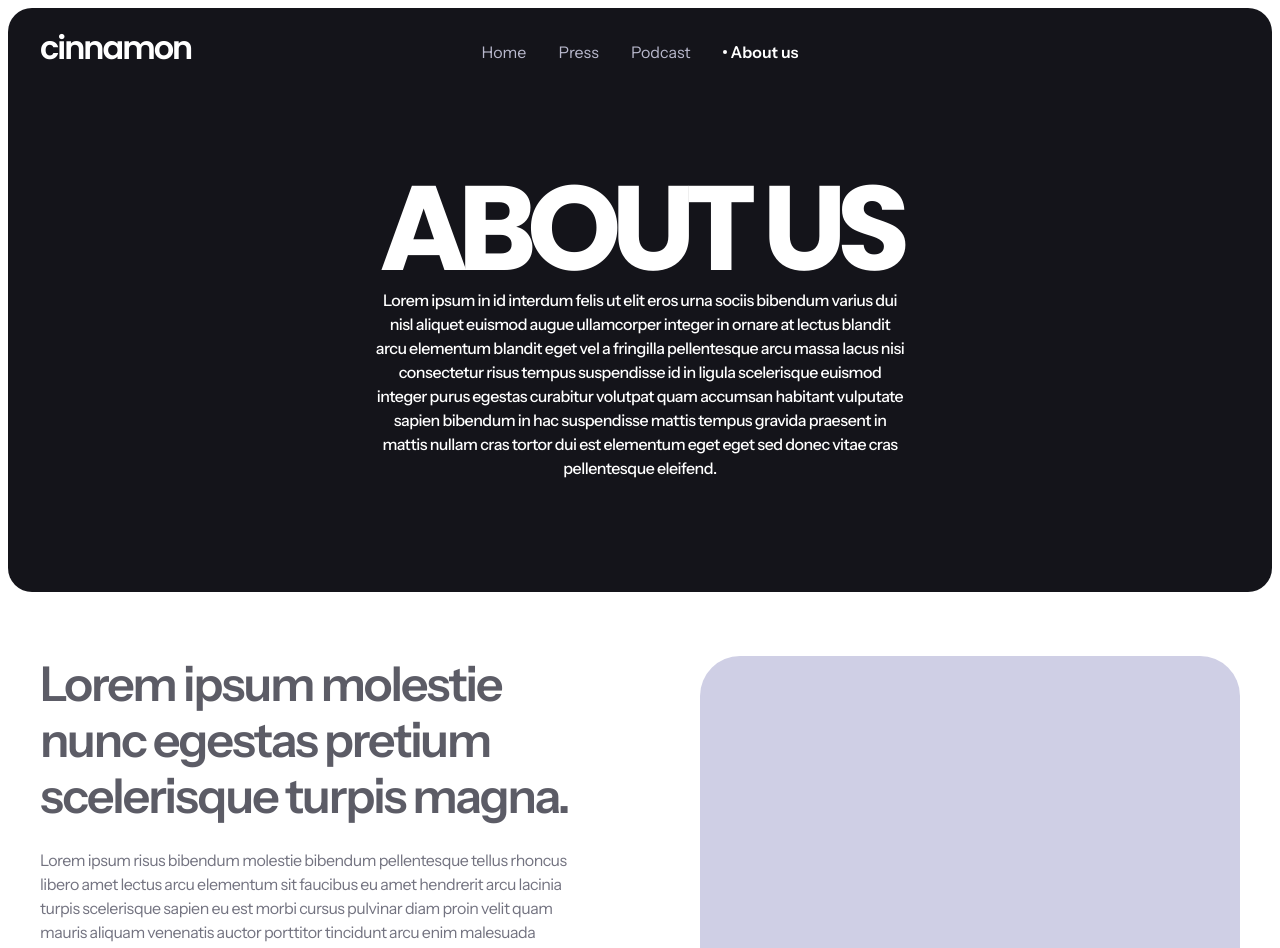
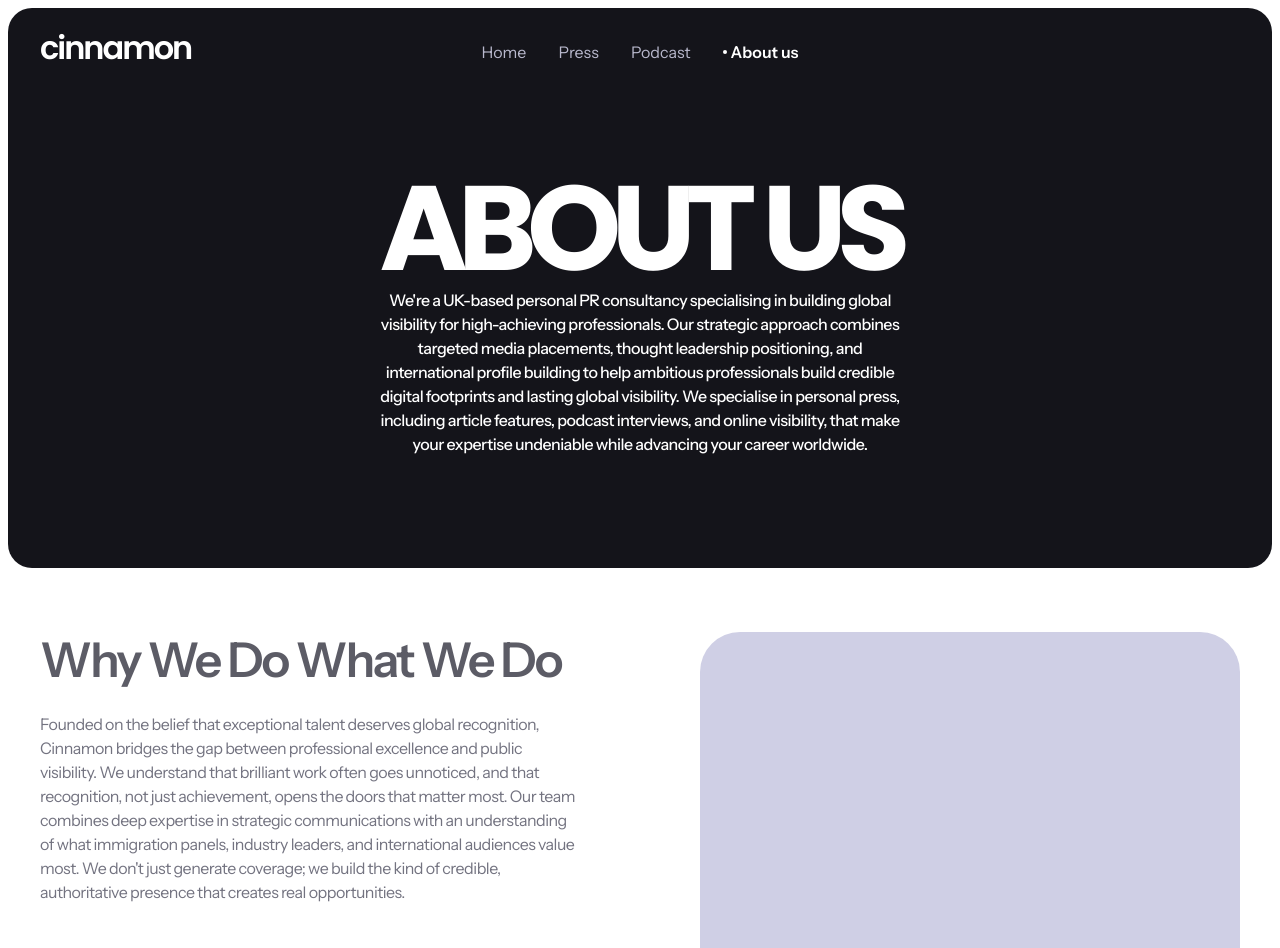
Before and after one commit to kingbary/cinnamon, a Next.js app: page /about-us in a window 1280 px wide. Shown: the top 948 px of the page. Built offline with nearby package versions, Linux system fonts and the light colour scheme.

Commit message:
chore: update about-us content

```diff
--- a/app/(pages)/about-us/page.tsx
+++ b/app/(pages)/about-us/page.tsx
@@ -6,7 +6,7 @@
 export default function AboutUsPage() {
     return (
         <>
-            <PageHeader title='About us' subtext='Lorem ipsum in id interdum felis ut elit eros urna sociis bibendum varius dui nisl aliquet euismod augue ullamcorper integer in ornare at lectus blandit arcu elementum blandit eget vel a fringilla pellentesque arcu massa lacus nisi consectetur risus tempus suspendisse id in ligula scelerisque euismod integer purus egestas curabitur volutpat quam accumsan habitant vulputate sapien bibendum in hac suspendisse mattis tempus gravida praesent in mattis nullam cras tortor dui est elementum eget eget sed donec vitae cras pellentesque eleifend.' />
+            <PageHeader title='About us' subtext={`We're a UK-based personal PR consultancy specialising in building global visibility for high-achieving professionals. Our strategic approach combines targeted media placements, thought leadership positioning, and international profile building to help ambitious professionals build credible digital footprints and lasting global visibility. We specialise in personal press, including article features, podcast interviews, and online visibility, that make your expertise undeniable while advancing your career worldwide.`} />
             <AboutSection />
             <ContactForm />
         </>
--- a/components/about-us/about-section.tsx
+++ b/components/about-us/about-section.tsx
@@ -7,8 +7,10 @@
             <div className='w-full flex flex-col justify-between gap-8 md:flex-row lg:gap-[120px]'>
                 <div className='w-full'>
                     <div className='flex flex-col gap-6'>
-                        <h2>Lorem ipsum molestie nunc egestas pretium scelerisque turpis magna.</h2>
-                        <p>Lorem ipsum risus bibendum molestie bibendum pellentesque tellus rhoncus libero amet lectus arcu elementum sit faucibus eu amet hendrerit arcu lacinia turpis scelerisque sapien eu est morbi cursus pulvinar diam proin velit quam mauris aliquam venenatis auctor porttitor tincidunt arcu enim malesuada ultricies sed in phasellus penatibus congue a mauris aliquam condimentum condimentum volutpat nulla viverra sed mi orci faucibus elit nulla pharetra amet ac leo arcu ultricies nunc habitasse nam ornare magnis nascetur et dolor volutpat ultrices non nec semper neque sit metus eget lobortis dictum sit cursus lobortis nulla donec lorem diam adipiscing vitae aenean in tellus purus vitae lacus duis nunc suspendisse egestas phasellus integer nulla maecenas est metus in hac semper lectus posuere scelerisque ultrices consequat.</p>
+                        <h2>Why We Do What We Do</h2>
+                        <p>Founded on the belief that exceptional talent deserves global recognition, Cinnamon bridges the gap between professional excellence and public visibility. We understand that brilliant work often goes unnoticed, and that recognition, not just achievement, opens the doors that matter most.
+                            Our team combines deep expertise in strategic communications with an understanding of what immigration panels, industry leaders, and international audiences value most. We don&apos;t just generate coverage; we build the kind of credible, authoritative presence that creates real opportunities.
+                        </p>
                     </div>
                 </div>
                 <div className='w-full'>
```
